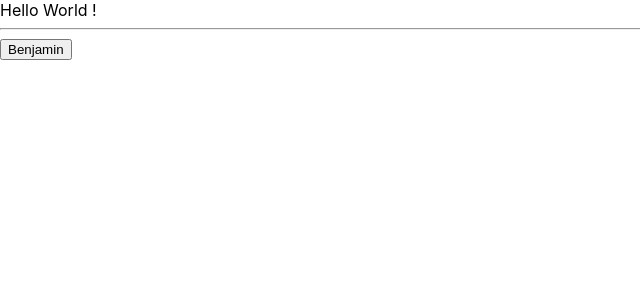
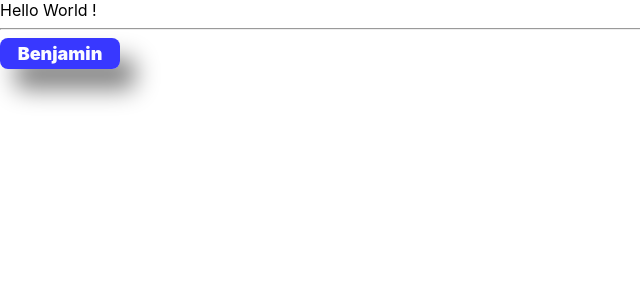
Before and after one commit to fadlnndd/FormationReact_tjs, a React (Create React App) app: page / in a window 1280 px wide. Shown: the top 300 px of the page, without its empty margins (0-640 px from the left). Built offline with nearby package versions, Linux system fonts and the light colour scheme.

Commit message:
add first style for button

```diff
--- a/src/App/components/Button/Button.jsx
+++ b/src/App/components/Button/Button.jsx
@@ -1,7 +1,8 @@
 import React from "react";
+import styles from './Button.module.css'
 
 function Button(props) {
-    return <button>Benjamin</button>
+    return <button className={styles.Button}>Benjamin</button>
 }
 
 export default Button;
--- /dev/null
+++ b/src/App/components/Button/Button.module.css
@@ -0,0 +1,20 @@
+.Button {
+    all:unset;
+    padding: 5px 10px;
+    font-size: large;
+    font-weight: 900;
+    border-radius: 8px;
+    text-align: center;
+    min-width: 100px;
+    box-shadow: 15px 20px 25px grey;
+
+
+    color: rgba(255, 255, 255, 0.979);
+    background-color: rgba(0, 0, 255, 0.781);
+}
+
+.Button:hover {
+    cursor: pointer;
+    box-shadow: 10px 10px 25px grey;
+    border: 1px solid grey;
+}
```
Also changed, not shown: src/App/components/Button/Button.css (deleted).
